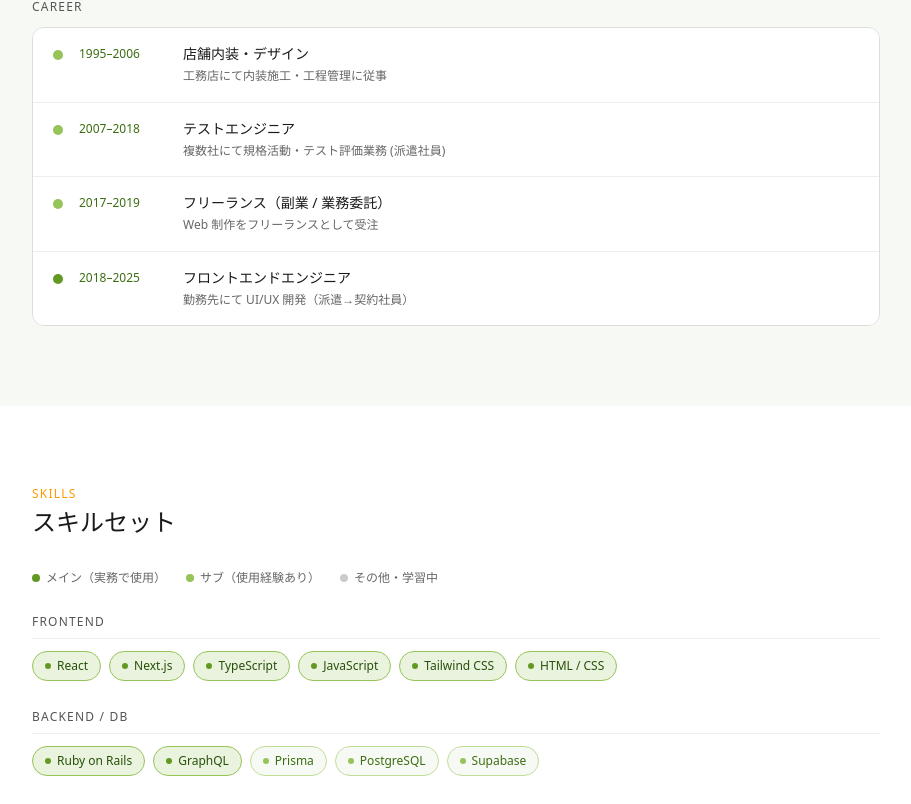
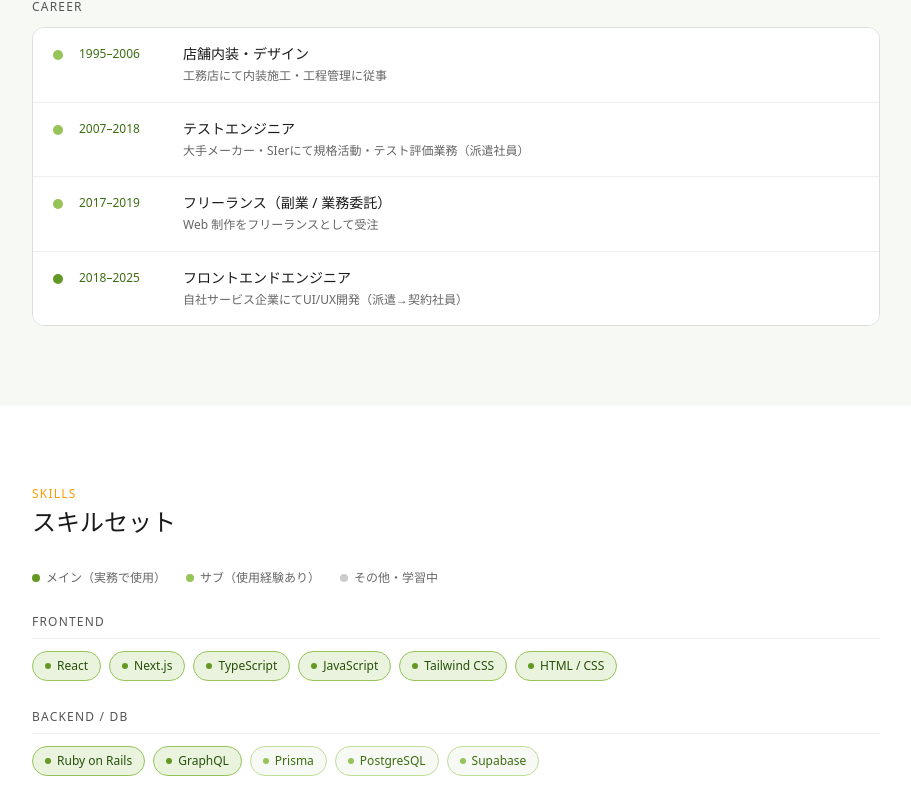
Before and after one commit to atsmile/portfolio, a Next.js app: page / in a window 1280 px wide. Shown: the part 1036-1840 px from the top of the page, without its empty margins (184-1095 px from the left). Built offline with nearby package versions, Linux system fonts and the light colour scheme.

Commit message:
update: ブログURL変更とプロフィール キャリア修正

```diff
--- a/src/app/page.tsx
+++ b/src/app/page.tsx
@@ -5,7 +5,7 @@ import HeroSection from "@components/sections/HeroSection";
 import AboutSection from "@components/sections/AboutSection";
 import SkillsSection from "@components/sections/SkillsSection";
 import WorksSection from "@components/sections/WorksSection";
-import { profile, profileAnon, careers, careersAnon } from "@data/profile";
+import { profile, profileAnon, careers } from "@data/profile";
 
 type Props = {
   searchParams: Promise<{ v?: string }>;
@@ -27,14 +27,13 @@ export default async function Home({ searchParams }: Props) {
   const isPublic = params.v === "full";
 
   const currentProfile = isPublic ? profile : profileAnon;
-  const currentCareers = isPublic ? careers : careersAnon;
 
   return (
     <>
       <Header name={currentProfile.name} isPublic={isPublic} />
       <main className="pt-10">
         <HeroSection profile={currentProfile} />
-        <AboutSection profile={currentProfile} careers={currentCareers} />
+        <AboutSection profile={currentProfile} careers={careers} />
         <SkillsSection />
         <WorksSection isPublic={isPublic} />
       </main>
--- a/src/components/layout/Header.tsx
+++ b/src/components/layout/Header.tsx
@@ -13,7 +13,7 @@ const navLinks: NavLink[] = [
 
 const blogLink: NavLink = {
   label: "Blog",
-  href: "https://atsmile.net",
+  href: "https://blog.atsmile.dev/",
   external: true,
 };
 
--- a/src/data/profile.ts
+++ b/src/data/profile.ts
@@ -20,8 +20,7 @@ export const careers = [
   {
     period: "2007–2018",
     title: "テストエンジニア",
-    description:
-      "Panasonic・NTTデータMSEなどにて規格活動・テスト評価業務 (派遣社員)",
+    description: "大手メーカー・SIerにて規格活動・テスト評価業務（派遣社員）",
   },
   {
     period: "2017–2019",
@@ -31,7 +30,7 @@ export const careers = [
   {
     period: "2018–2025",
     title: "フロントエンドエンジニア",
-    description: "エイチームライフデザインにて UI/UX 開発（派遣→契約社員）",
+    description: "自社サービス企業にてUI/UX開発（派遣→契約社員）",
     isCurrent: true,
   },
 ];
@@ -41,10 +40,3 @@ export const profileAnon = {
   name: "atsmile",
   github: "",
 };
-
-export const careersAnon = careers.map((item) => ({
-  ...item,
-  description: item.description
-    .replace("Panasonic・NTTデータMSEなど", "複数社")
-    .replace("エイチームライフデザイン", "勤務先"),
-}));
```
Also changed, not shown: 1 other file (tests, documents, lock files or other folders).
